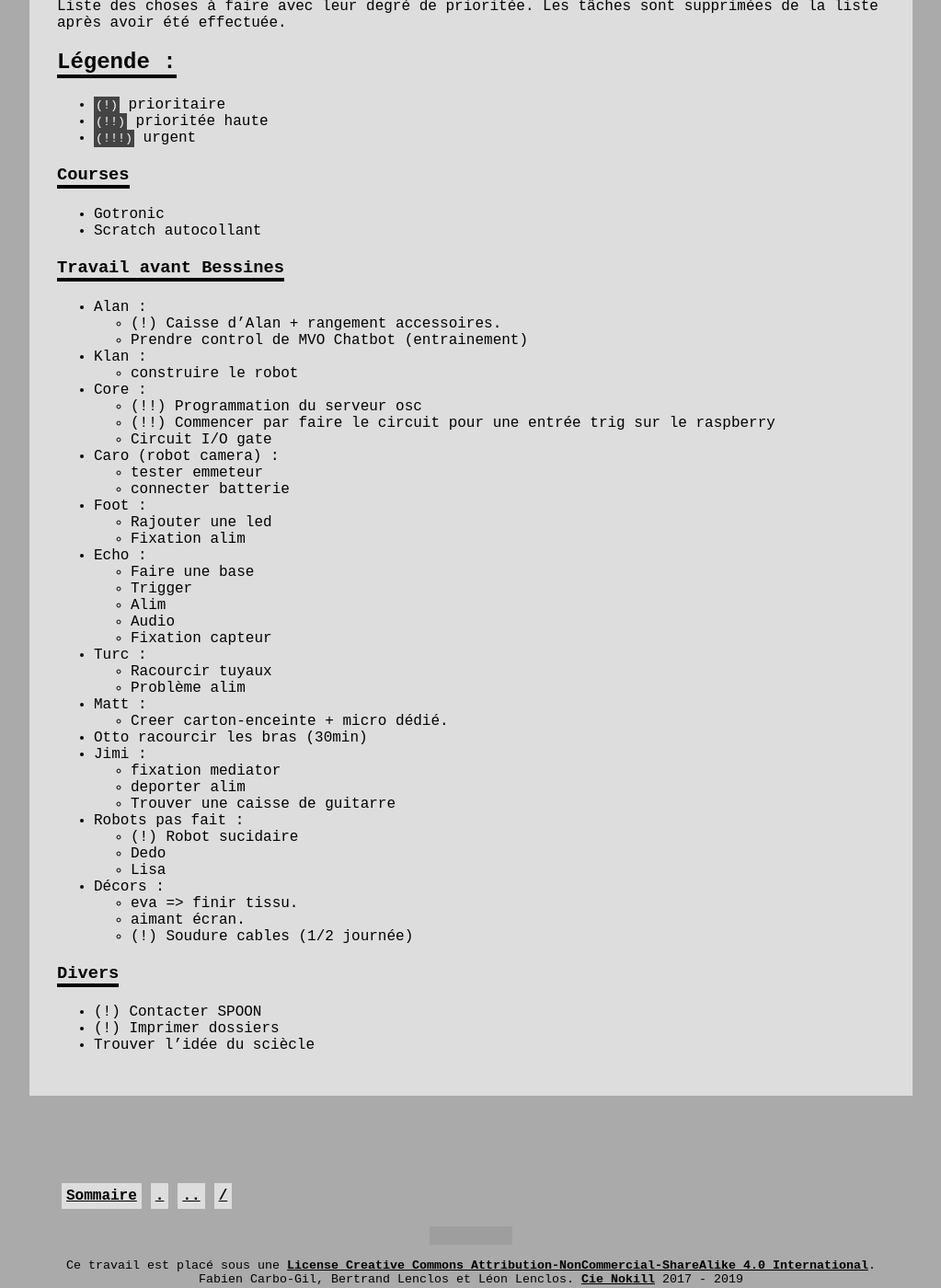
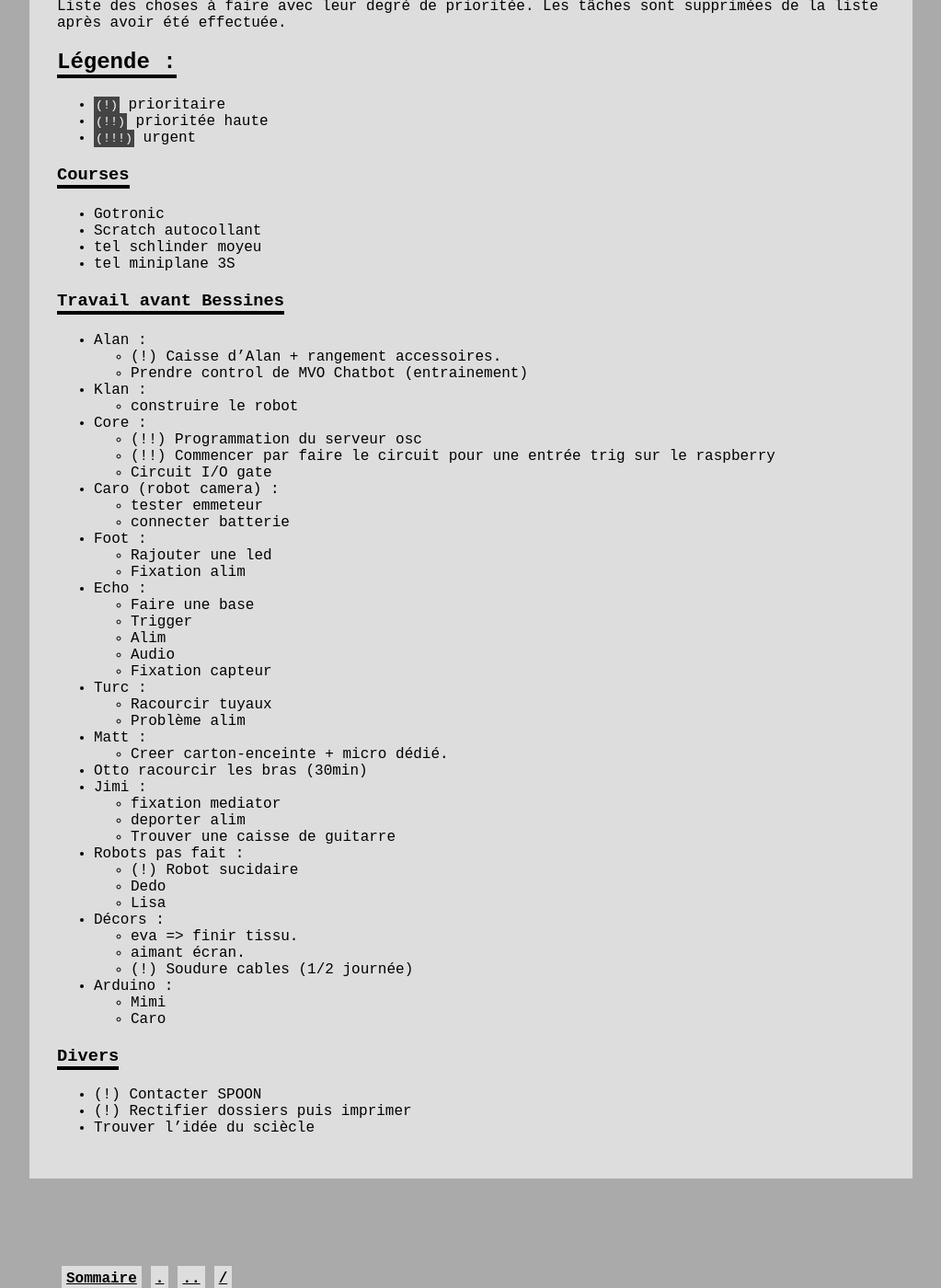
Before and after one commit to LeonLenclos/turing-test, a Jekyll site: the page built from contenu/organisation/todo.md, in a window 1280 px wide and 1400 px high, scrolled down 393 px. Shown: the whole window at 92% size, without its empty margins (128-1151 px from the left). Built offline with Jekyll 4.4.1, drawn with Linux system fonts in a browser that asks for light colours; nearby versions of some CDN libraries; our own code applies the rules of GitHub Pages for plain Markdown files; a script that is not in the unit is left out; the repository's description, which GitHub fills in, is left out; grey boxes are pictures that could not be loaded.

Commit message:
Update todo.md

```diff
--- a/contenu/organisation/todo.md
+++ b/contenu/organisation/todo.md
@@ -14,6 +14,8 @@ Liste des choses à faire avec leur degré de prioritée. Les tâches sont suppr
 
 - Gotronic
 - Scratch autocollant
+- tel schlinder moyeu
+- tel miniplane 3S
 
 ### Travail avant Bessines
 
@@ -58,7 +60,11 @@ Liste des choses à faire avec leur degré de prioritée. Les tâches sont suppr
     - aimant écran.
     - (!) Soudure cables (1/2 journée)
 
+ - Arduino :
+    - Mimi
+    - Caro
+
 ### Divers
 - (!) Contacter SPOON
-- (!) Imprimer dossiers
+- (!) Rectifier dossiers puis imprimer
 - Trouver l'idée du sciècle
```
